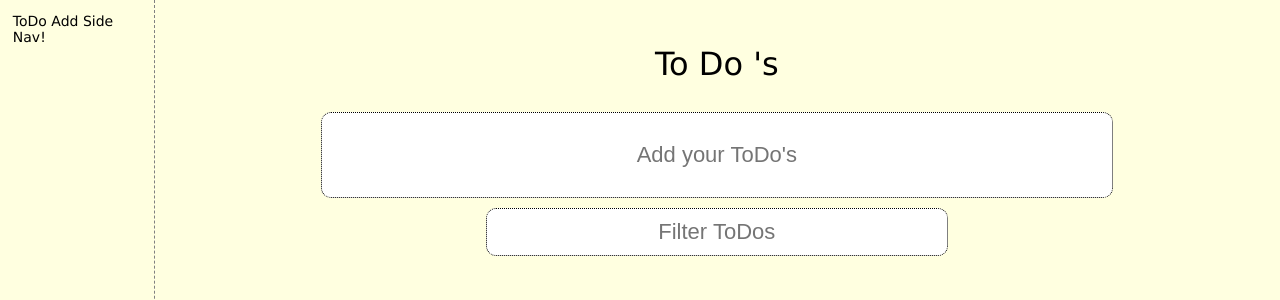
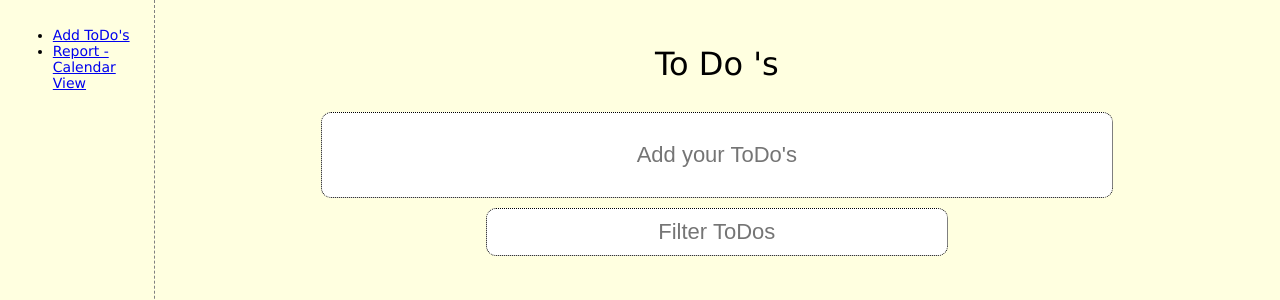
Before and after one commit to spandzgit/ToDo, a React (Create React App) app: page /todo in a window 1280 px wide. Shown: the top 300 px of the page. Built offline with nearby package versions, Linux system fonts and the light colour scheme.

Commit message:
Added router to support links to todo or reports

```diff
--- a/package.json
+++ b/package.json
@@ -7,7 +7,9 @@
     "@testing-library/react": "^11.1.0",
     "@testing-library/user-event": "^12.1.10",
     "react": "^17.0.2",
+    "react-calendar": "^3.4.0",
     "react-dom": "^17.0.2",
+    "react-router-dom": "^5.2.0",
     "react-scripts": "4.0.3",
     "web-vitals": "^1.0.1"
   },
--- a/src/App.css
+++ b/src/App.css
@@ -21,6 +21,8 @@ body {
   border-right: 1px dashed gray;
   padding: 1%;
   overflow-y: auto;
+  display: flex;
+  flex-direction: column;
 }
 
 .app-holder {
--- a/src/App.js
+++ b/src/App.js
@@ -1,5 +1,6 @@
 import React, {useState, useEffect} from 'react';
 import PropTypes from "prop-types";
+import {BrowserRouter as Router, Switch, Route, Link, Redirect} from "react-router-dom";
 
 import './App.css';
 
@@ -14,8 +15,30 @@ function Header() {
 function SideNav() {
   return (
     <nav className="app-side-nav">
-      ToDo Add Side Nav!
+      <ul>
+        <li>
+          <Link to="/todo">Add ToDo's</Link>
+        </li>
+        <li>
+          <Link to="/report">Report - Calendar View</Link>
+        </li>
+      </ul>
     </nav>
+  )
+}
+
+function CalendarView() {
+  return (
+    <p>Calendar View</p>
+  )
+}
+
+function TodoView() {
+  return (
+    <React.Fragment>
+      <Header />
+      <MainContainer />
+    </React.Fragment>
   )
 }
 
@@ -188,11 +211,20 @@ export default class App extends React.Component {
   render() {
     return (
       <div className="app">
+        <Router>
         <SideNav />
-        <div className="app-holder">
-          <Header />
-          <MainContainer />
-        </div>
+          <div className="app-holder">
+            <Switch>
+              <Redirect exact from="/" to="/todo" />
+              <Route path="/todo">
+                <TodoView />
+              </Route>
+              <Route path="/report">
+                <CalendarView />
+              </Route>
+            </Switch>
+          </div>
+        </Router>
       </div>
     );
   }
```
Also changed, not shown: 1 other file (tests, documents, lock files or other folders).
